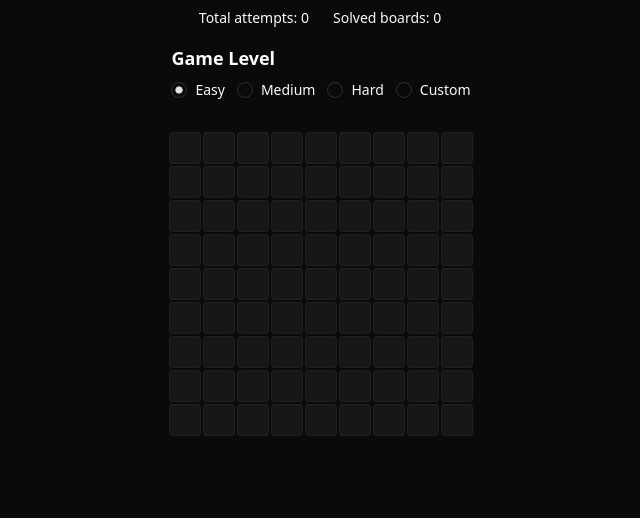
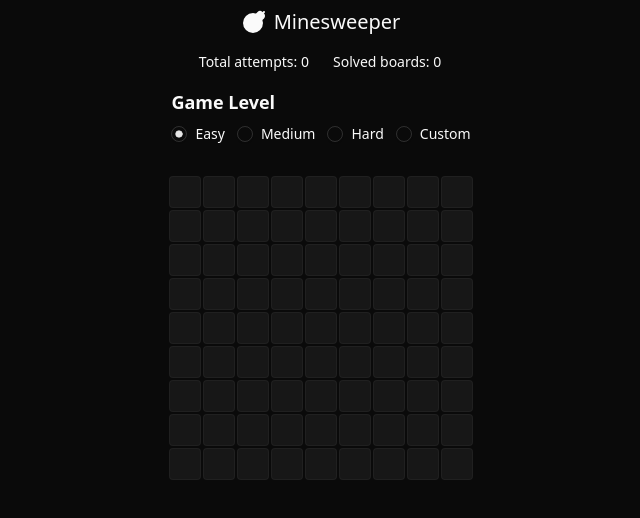
Before and after one commit to matteotagliatti/minesweeper, a React (Vite) app: page / in a window 1280 px wide. Shown: the top 518 px of the page, without its empty margins (319-959 px from the left). Built offline with nearby package versions, Linux system fonts and the light colour scheme.

Commit message:
header and rm unused stuff

```diff
--- a/src/App.tsx
+++ b/src/App.tsx
@@ -8,6 +8,7 @@
 import { Input } from "./components/ui/input";
 import { Button } from "./components/ui/button";
 import { useGameState } from "./lib/states";
+import { Bomb } from "lucide-react";
 
 function App() {
   const {
@@ -114,6 +115,14 @@
   return (
     <div className="min-h-screen bg-background font-sans antialiased">
       <div className="max-w-screen-lg mx-auto p-2 flex flex-col items-center gap-4">
+        {/* Header */}
+        <header>
+          <div className="flex items-center gap-2">
+            <Bomb className="size-6 fill-foreground" />
+            <h1 className="font-heading text-xl">Minesweeper</h1>
+          </div>
+        </header>
+
         {/* Counter */}
         <section className="text-sm grid grid-cols-1 lg:grid-cols-2 gap-x-6 gap-y-2">
           <p>
@@ -148,7 +157,7 @@
           </div>
           {gameLevel === GameLevel.Custom && (
             <>
-              <div className="mt-4 flex flex-wrap items-center gap-3 text-foreground">
+              <div className="mt-4 flex flex-wrap items-center gap-3">
                 <Input value={rows} onChange={(e) => setRows(e.target.value)} />
                 <Input value={cols} onChange={(e) => setCols(e.target.value)} />
                 <Input
--- a/src/lib/constants.ts
+++ b/src/lib/constants.ts
@@ -20,5 +20,3 @@
 
 export const BOARD_MAX_SIZE = 60;
 export const BOARD_MIN_SIZE = 5;
-
-export const RECORDS_MAX_ITEMS = 10;
--- a/src/lib/types.ts
+++ b/src/lib/types.ts
@@ -39,15 +39,6 @@
   Ready = "ready",
 }
 
-export type Record = {
-  id: string;
-  game: Game;
-  board: Board;
-  startedAt: number;
-  duration: number;
-  name: string;
-};
-
 export enum GameLevel {
   Easy = "easy",
   Medium = "medium",
@@ -55,12 +46,6 @@
   Custom = "custom",
 }
 
-export type RecordsMap = {
-  [GameLevel.Easy]: Record[];
-  [GameLevel.Medium]: Record[];
-  [GameLevel.Hard]: Record[];
-};
-
 export type CountsMap = {
   total_attempts: number;
   solved_boards: number;
```
